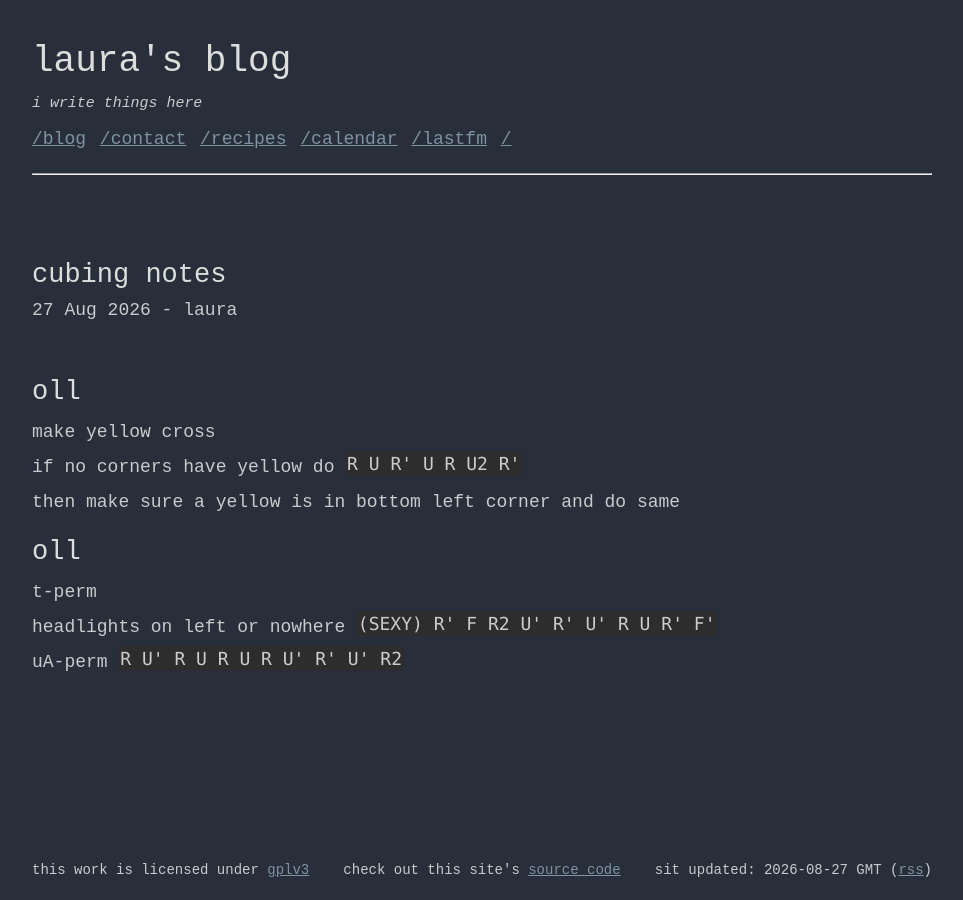
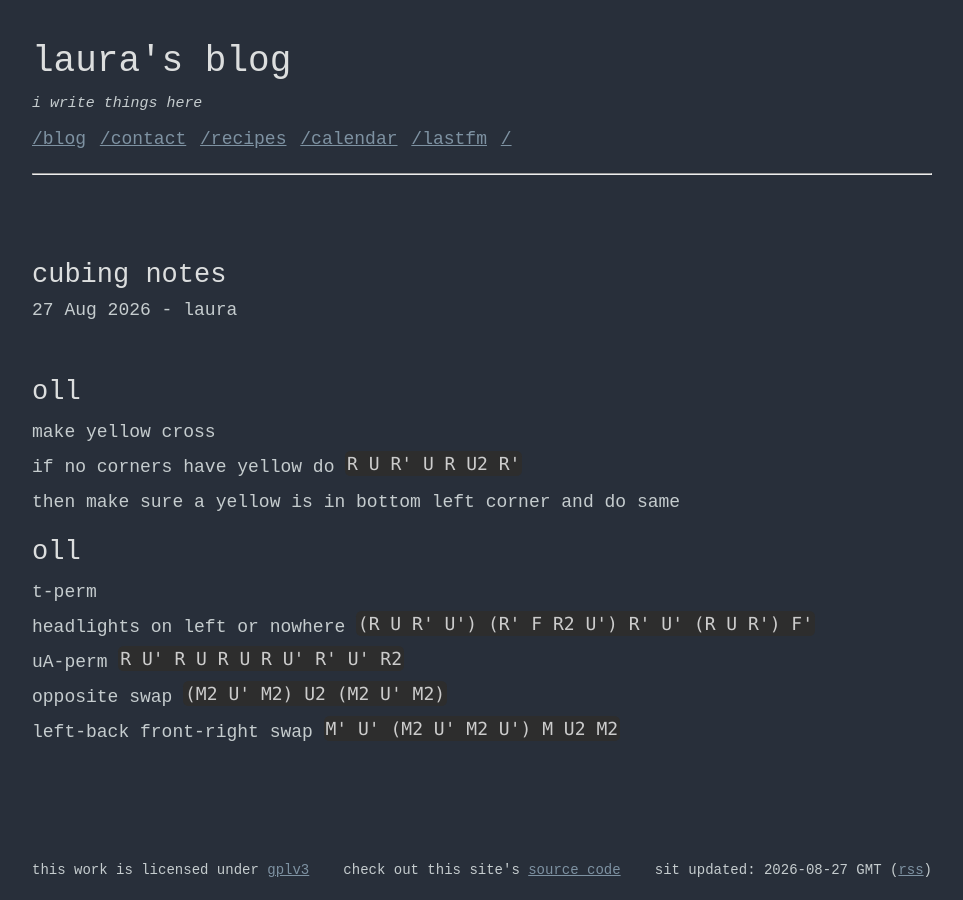
Before and after one commit to 7lauraa/7lauraa.github.io, a Jekyll site: the page built from _posts/2026-08-27-cubingnotes.md, in a window 1280 px wide. Shown: the whole page, without its empty margins (158-1121 px from the left). Built offline with Jekyll 4.4.1, drawn with Linux system fonts in a browser that asks for light colours.

Commit message:
Update 2026-08-27-cubingnotes.md

```diff
--- a/_posts/2026-08-27-cubingnotes.md
+++ b/_posts/2026-08-27-cubingnotes.md
@@ -16,7 +16,13 @@ then make sure a yellow is in bottom left corner and do same
 t-perm
 
 headlights on left or nowhere
-`(SEXY) R' F R2 U' R' U' R U R' F'`
+`(R U R' U') (R' F R2 U') R' U' (R U R') F'`
 
 uA-perm
 `R U' R U R U R U' R' U' R2`
+
+opposite swap
+`(M2 U' M2) U2 (M2 U' M2)`
+
+left-back front-right swap
+`M' U' (M2 U' M2 U') M U2 M2`
```
